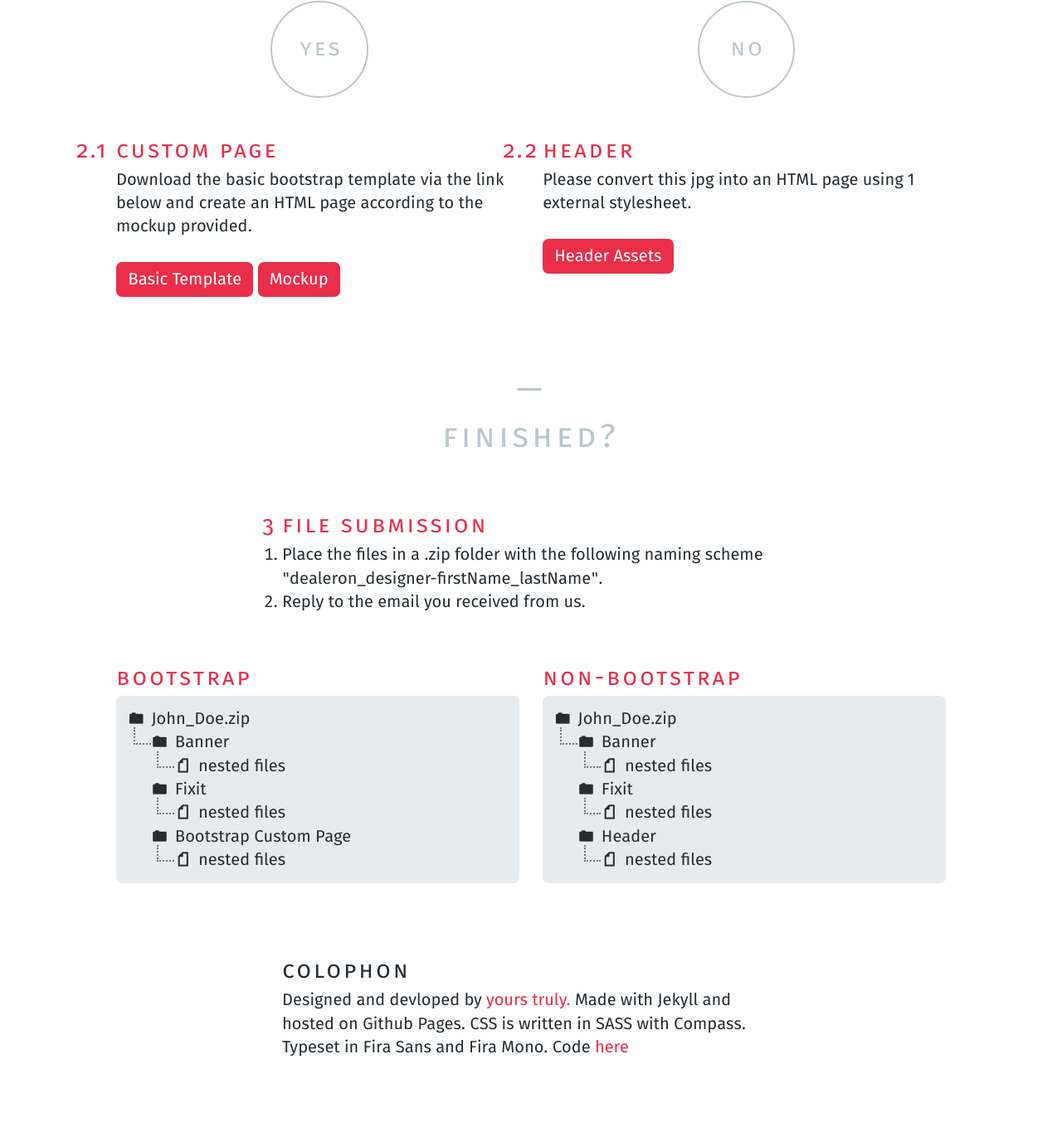
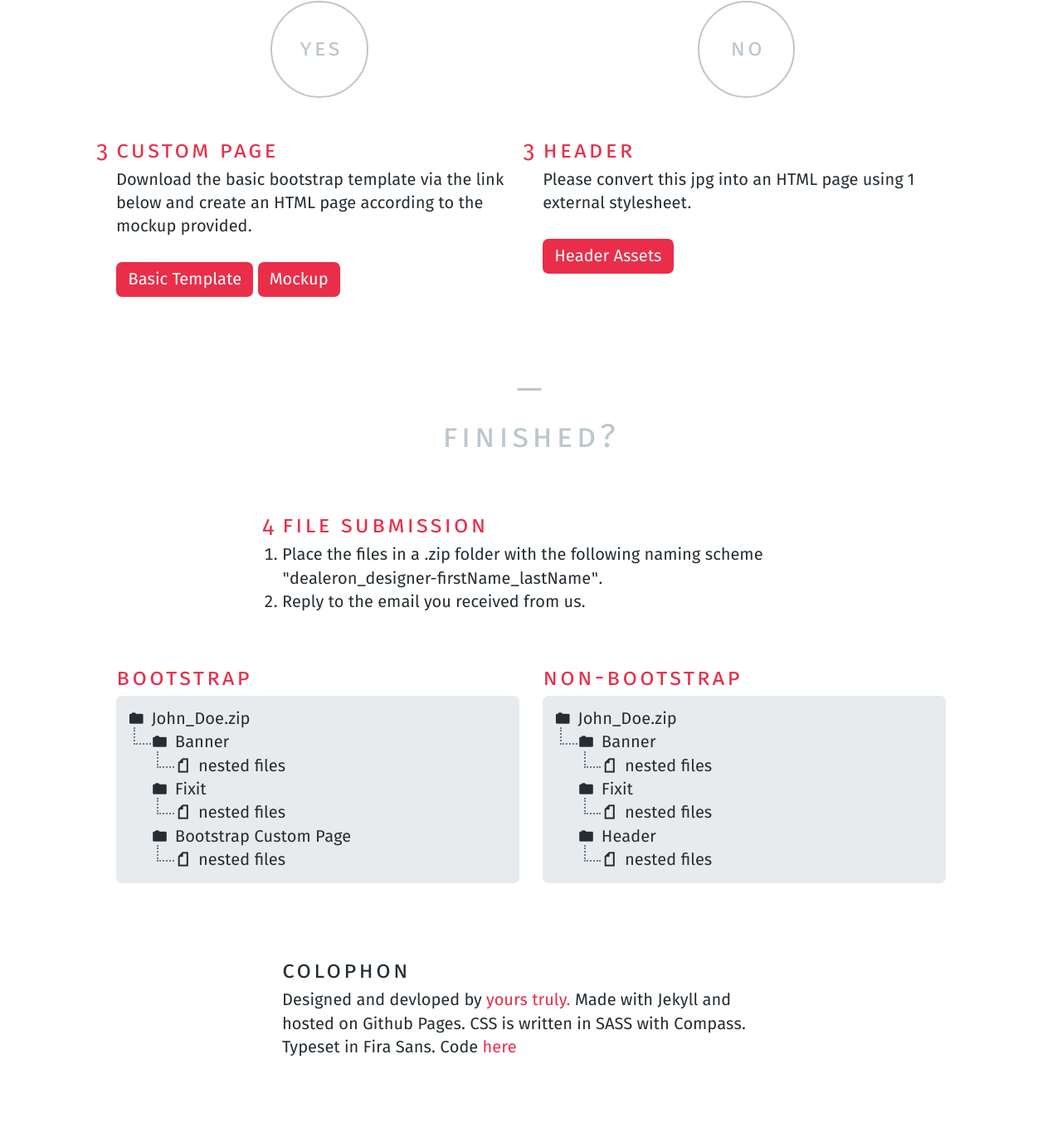
Before and after one commit to DealerOnClass/candidate, a Jekyll site: the page built from index.html, in a window 1280 px wide. Shown: the part 1164-2523 px from the top of the page at 83% size. Built offline with Jekyll 4.4.1, drawn with Linux system fonts in a browser that asks for light colours.

Commit message:
Update v9

```diff
--- a/_includes/footer.html
+++ b/_includes/footer.html
@@ -1,7 +1,7 @@
 <footer class="site__footer">
     <div class="wrapper">
         <h4 class="heading--smallcap">Colophon</h4>
-        <p>Designed and devloped by <a href="mailto:{{ site.email }}">yours truly.</a> Made with Jekyll and hosted on Github Pages. CSS is written in SASS with Compass. Typeset in Fira Sans and Fira Mono. Code <a href="https://github.com/DealerOnClass/candidate">here</a></li>
+        <p>Designed and devloped by <a href="mailto:{{ site.email }}">yours truly.</a> Made with Jekyll and hosted on Github Pages. CSS is written in SASS with Compass. Typeset in Fira Sans. Code <a href="https://github.com/DealerOnClass/candidate">here</a></li>
         </p>
     </div>
 </footer>
--- a/index.html
+++ b/index.html
@@ -26,17 +26,19 @@ class: home
                 <a class="btn--primary" href="{{ "/doc/fix__dropdown.zip" | prepend: site.baseurl }}">Dropdown Bug</a>
             </div>
         </section>
-        <section class="wrapper--large counter__reset--subsection">
+        <section class="wrapper">
             <header class="heading--group">
                 <h3 class="center [ heading--neutral heading--smallcap heading--leader ]">Do You</h3>
                 <h4 class="center [ heading--neutral heading--smallcap ]">Know Bootstrap?</h4>
             </header>
+        </section>
+        <section class="wrapper--large">
             <article class="grid--row">
                 <section class="col--3--medium">
                     <p class="delta [ heading--smallcap heading--round ]">
                         <span>yes</span>
                     </p>
-                    <h4 class="heading--primary counter--subsection">Custom Page</h4>
+                    <h4 class="heading--primary counter--increment">Custom Page</h4>
                     <p>Download the basic bootstrap template via the link below and create an HTML page according to the mockup provided.</p>
                     <a class="btn--primary" href="http://getbootstrap.com/getting-started/#template" target="_blank">Basic Template</a>
                     <a class="btn--primary" href="{{ "/doc/bootstrap__custompage.zip" | prepend: site.baseurl }}">Mockup</a>
@@ -45,7 +47,7 @@ class: home
                     <p class="delta [ heading--smallcap heading--round ]">
                         <span>no</span>
                     </p>
-                    <h4 class="heading--primary counter--subsection">Header</h4>
+                    <h4 class="heading--primary counter--decrement">Header</h4>
                     <p>Please convert this jpg into an HTML page using 1 external stylesheet.</p>
                     <a class="btn--primary" href="{{ "/doc/header__assets.zip" | prepend: site.baseurl }}">Header Assets</a>
                 </section>
```
Also changed, not shown: _compass/2-tools/_helper.scss (+22 -4 lines), css/screen.css, 4 other files.
